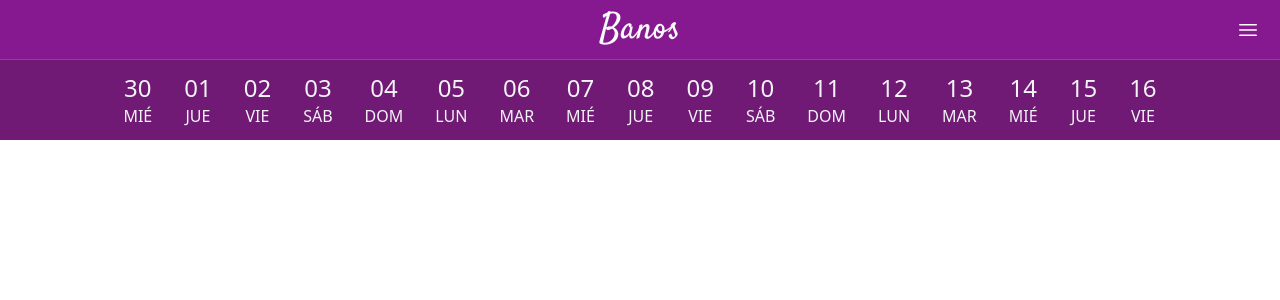
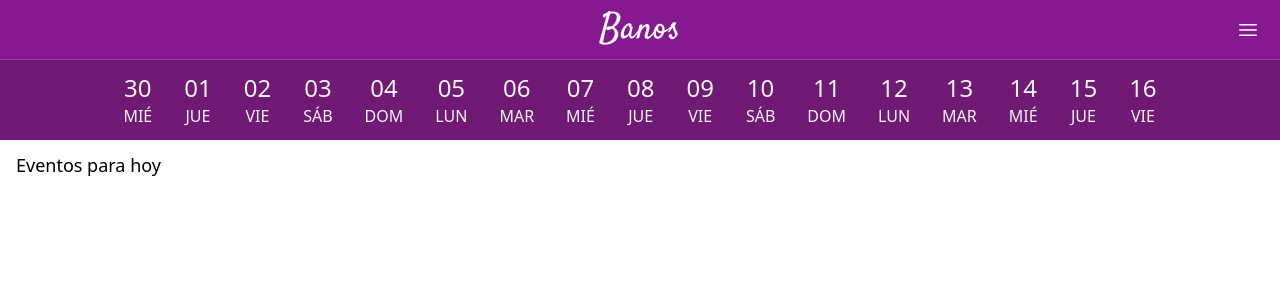
Before and after one commit to jeanmayorga/banos, a Next.js app: page / in a window 1280 px wide. Shown: the top 300 px of the page. Built offline with nearby package versions, Linux system fonts and the light colour scheme; no server answers; the database is empty.

Commit message:
fix: adding sort

```diff
--- a/src/components/Calendar/index.tsx
+++ b/src/components/Calendar/index.tsx
@@ -1,6 +1,6 @@
 import clsx from "clsx";
 import { useRouter } from "next/router";
-import { LegacyRef, MutableRefObject, useEffect, useRef } from "react";
+import { useEffect, useRef } from "react";
 import { getCurrentDate } from "utils";
 import { ItemCalendar } from "./Item";
 
--- a/src/pages/events/[date].tsx
+++ b/src/pages/events/[date].tsx
@@ -52,6 +52,7 @@ export async function getServerSideProps({ params }: any) {
   const { data: events } = await supabase
     .from("events")
     .select("*")
+    .order("time")
     .eq("date", encodeURI(params.date));
 
   return {
--- a/src/pages/index.tsx
+++ b/src/pages/index.tsx
@@ -13,7 +13,8 @@ export default function Page({ events }: { events: Event[] }) {
       </Head>
       <Calendar />
       <div className="container m-auto">
-        <div className="my-8">
+        <div className="mt-4">
+          <div className="text-lg px-4 leading-none">Eventos para hoy</div>
           <Steps events={events} />
         </div>
       </div>
@@ -26,6 +27,7 @@ export async function getServerSideProps() {
   const { data: events } = await supabase
     .from("events")
     .select("*")
+    .order("time")
     .eq("date", encodeURI(currentDate));
 
   return {
```
